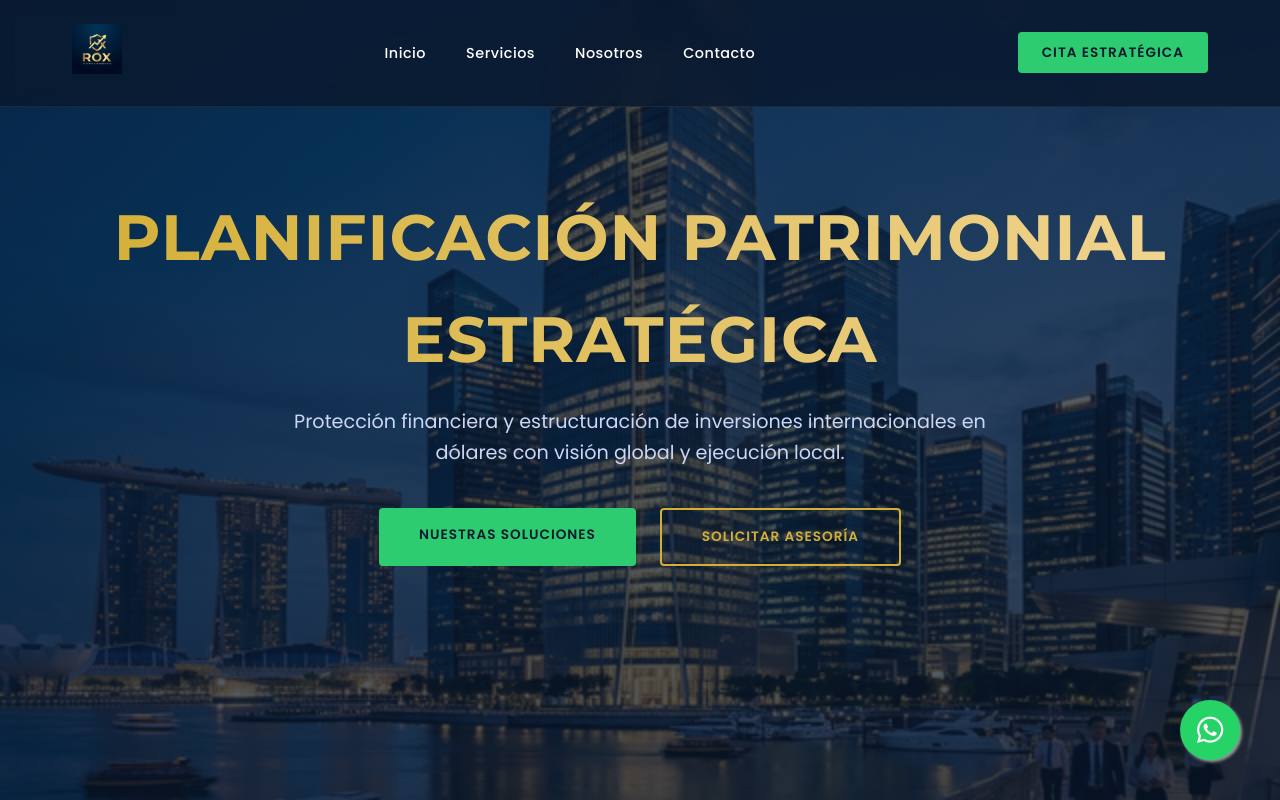
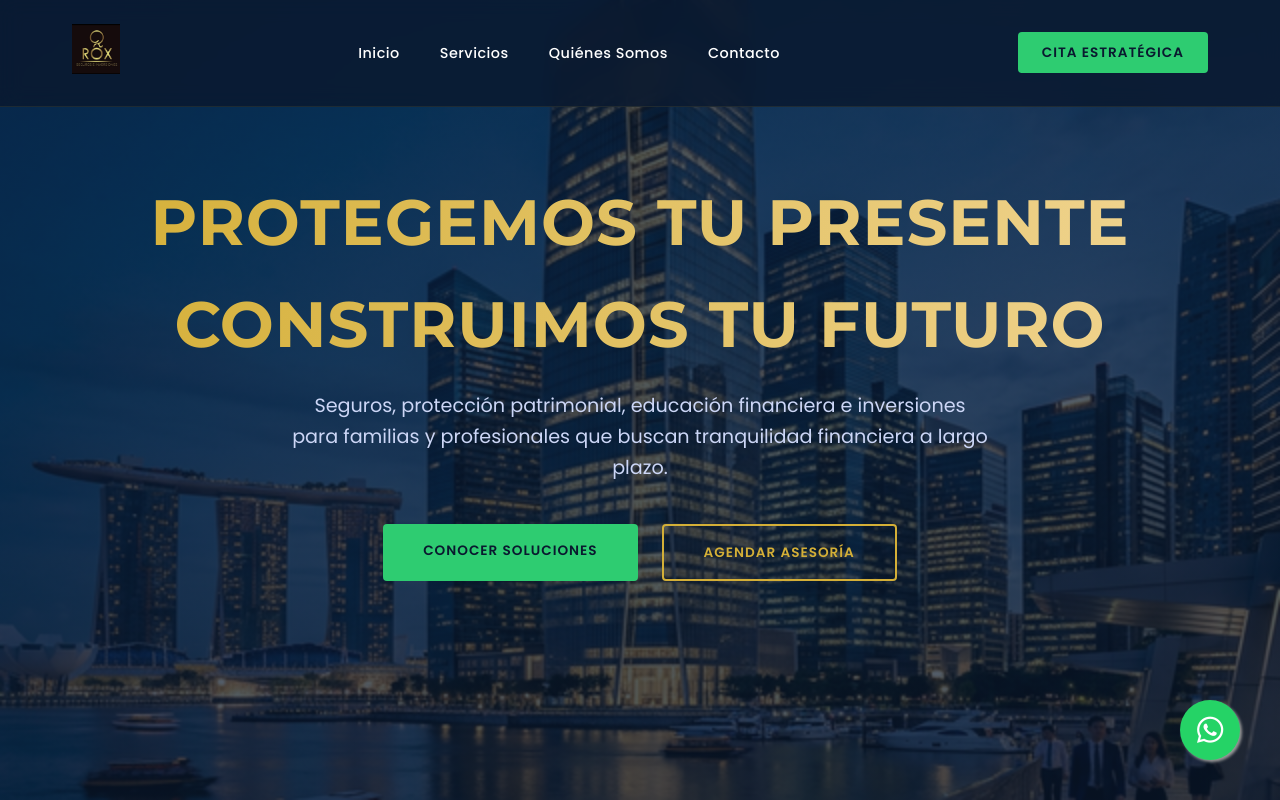
Before and after one commit to AXEL1988/rox-finance, a website built with Vite: page index.html in a window 1280 px wide. Shown: the top 800 px of the page. Built offline with nearby package versions, Linux system fonts and the light colour scheme.

Commit message:
agregar cambios para prod

```diff
--- a/index.html
+++ b/index.html
@@ -16,12 +16,12 @@
         <div class="container">
             <nav>
                 <a href="index.html" class="logo">
-                    <img src="assets/images/logo.png" alt="ROX Logo">
+                    <img src="assets/images/logo.jpeg" alt="ROX Logo">
                 </a>
                 <ul class="nav-links">
                     <li><a href="index.html">Inicio</a></li>
                     <li><a href="servicios.html">Servicios</a></li>
-                    <li><a href="nosotros.html">Nosotros</a></li>
+                    <li><a href="nosotros.html">Quiénes Somos</a></li>
                     <li><a href="contacto.html">Contacto</a></li>
                     <li class="mobile-only"><a href="contacto.html" class="btn btn-primary" style="margin-top: 1rem;">Cita Estratégica</a></li>
                 </ul>
@@ -37,12 +37,11 @@
         <section class="hero">
             <div class="container">
                 <div class="hero-content reveal reveal-up">
-                    <h1>Planificación Patrimonial Estratégica</h1>
-                    <p>Protección financiera y estructuración de inversiones internacionales en dólares con visión
-                        global y ejecución local.</p>
+                    <h1>Protegemos tu presente Construimos tu futuro</h1>
+                    <p>Seguros, protección patrimonial, educación financiera e inversiones para familias y profesionales que buscan tranquilidad financiera a largo plazo.</p>
                     <div class="hero-btns">
-                        <a href="servicios.html" class="btn btn-primary">Nuestras Soluciones</a>
-                        <a href="contacto.html" class="btn btn-outline">Solicitar Asesoría</a>
+                        <a href="servicios.html" class="btn btn-primary">Conocer soluciones</a>
+                        <a href="contacto.html" class="btn btn-outline">Agendar Asesoría</a>
                     </div>
                 </div>
             </div>
```
Also changed, not shown: public/assets/images/logo.jpeg (added).
